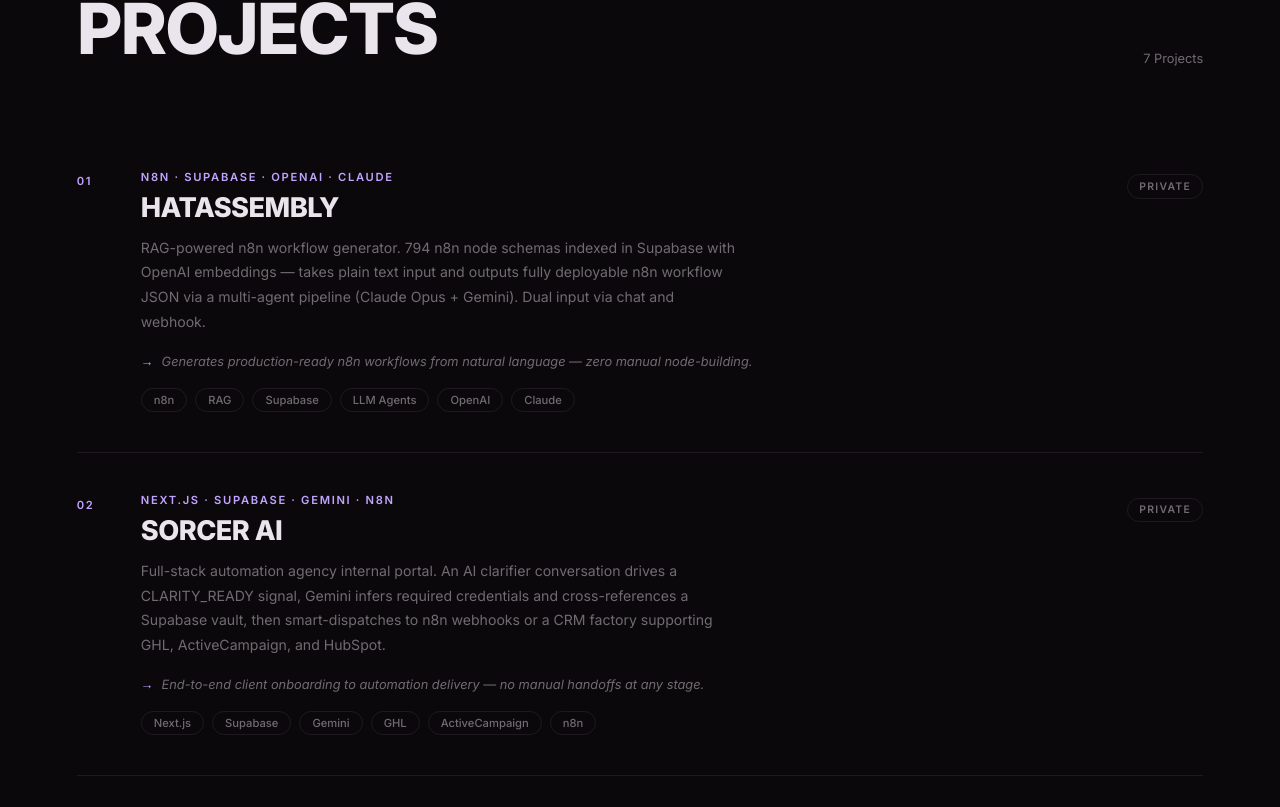
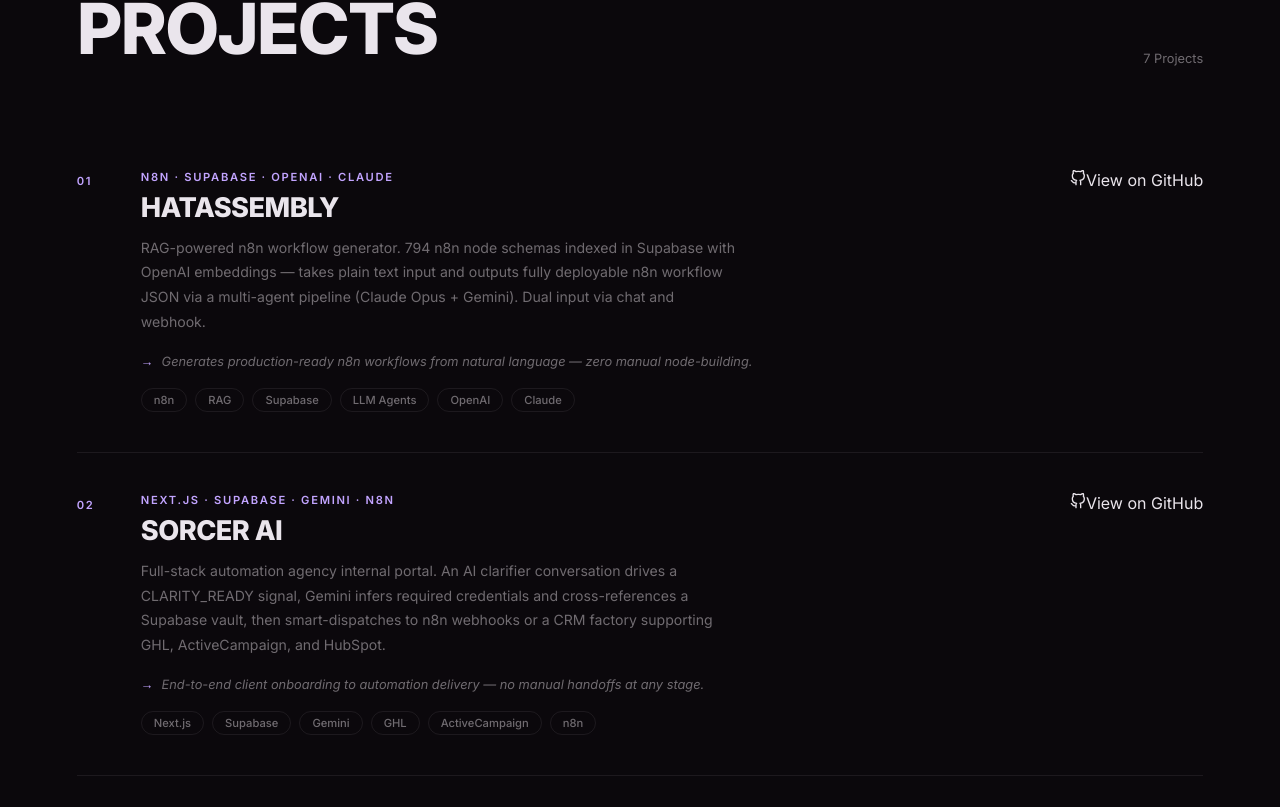
Before and after one commit to hatimtoor/portfolio, a React (Vite) app: page / in a window 1280 px wide. Shown: the part 3733-4540 px from the top of the page. Built offline with nearby package versions, Linux system fonts and the light colour scheme.

Commit message:
Updated Work.tsx

```diff
--- a/src/components/Work.tsx
+++ b/src/components/Work.tsx
@@ -1,3 +1,4 @@
+import { FiGithub } from 'react-icons/fi'
 import { projects } from '../data/portfolioData'
 import './styles/Work.css'
 
@@ -16,6 +17,7 @@
         {projects.map((p, i) => (
           <li key={p.title} className="work__item">
             <span className="work__item-num">0{i + 1}</span>
+
             <div className="work__item-body">
               <p className="work__item-tech">{p.tech}</p>
               <h3 className="work__item-title">{p.title}</h3>
@@ -27,7 +29,21 @@
                 ))}
               </div>
             </div>
-            <span className="work__item-label">Private</span>
+
+            {p.github ? (
+              <a
+                href={p.github}
+                target="_blank"
+                rel="noopener noreferrer"
+                className="work__item-github"
+                aria-label={`View ${p.title} on GitHub`}
+              >
+                <FiGithub />
+                <span>View on GitHub</span>
+              </a>
+            ) : (
+              <span className="work__item-label">Private</span>
+            )}
           </li>
         ))}
       </ul>
```
